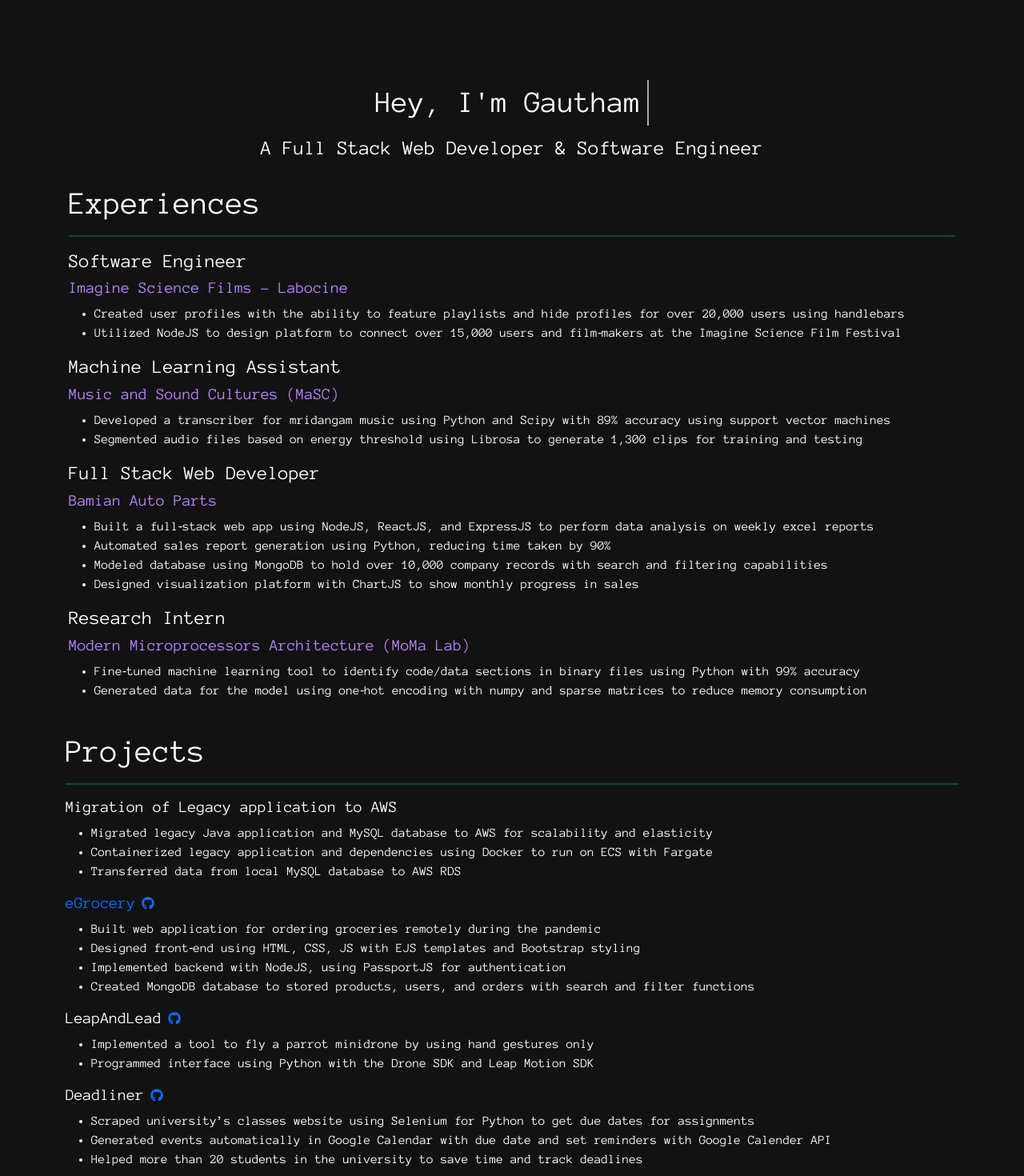
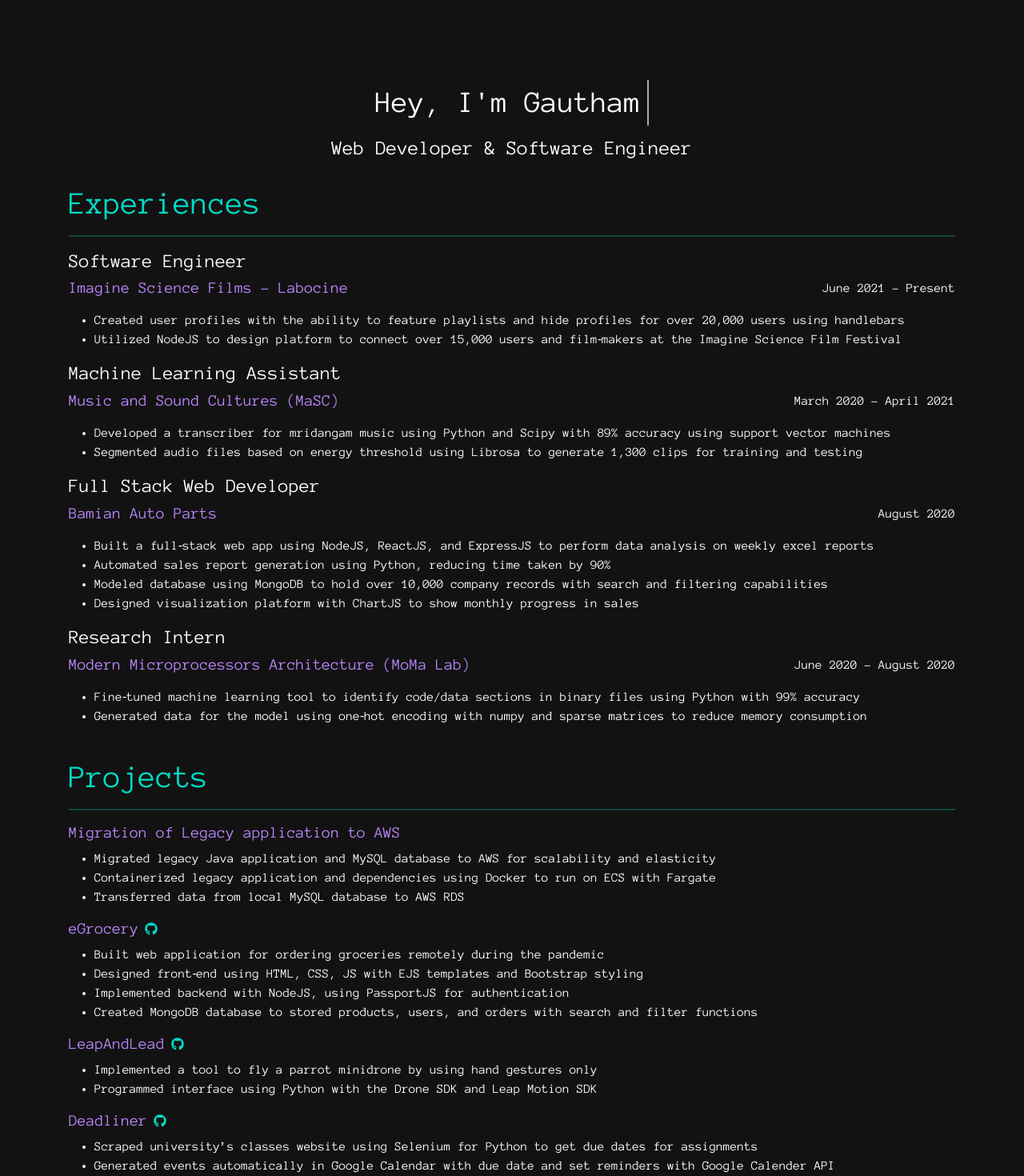
Before and after one commit to gauthamdk/portfolio, a React (Create React App) app: page / in a window 1280 px wide. Shown: the top 1470 px of the page at 80% size. Built offline with nearby package versions, Linux system fonts and the light colour scheme.

Commit message:
feat: colors and dates

```diff
--- a/src/components/Experiences.js
+++ b/src/components/Experiences.js
@@ -8,6 +8,9 @@
     return (
       <Col key={exp.id} xs={12}>
         <h4>{exp.position}</h4>
+
+        <Row>
+          <Col lg={9}>
             <a
               href={exp.link ? exp.link : undefined}
               target="_blank"
@@ -15,6 +18,11 @@
             >
               <h5 className="subtitle">{exp.company}</h5>
             </a>
+          </Col>
+          <Col lg={3}>
+            <p className="text-end">{exp.date}</p>
+          </Col>
+        </Row>
         <ul>
           {exp.achievements.map((a) => (
             <li>{a}</li>
@@ -26,7 +34,7 @@
 
   return (
     <Container className="px-3 pb-4">
-      <h1>Experiences</h1>
+      <h1 className="secondary_color">Experiences</h1>
       <hr size="4" />
       <Row>{experiences}</Row>
     </Container>
--- a/src/components/Intro.js
+++ b/src/components/Intro.js
@@ -6,7 +6,7 @@
     <div className="main-container">
       <div className="typewriter-text">Hey, I'm Gautham</div>
       <div className="intro-summary px-3">
-        A Full Stack Web Developer & Software Engineer
+        Web Developer & Software Engineer
       </div>
     </div>
   );
--- a/src/components/Projects.js
+++ b/src/components/Projects.js
@@ -12,11 +12,11 @@
           target="_blank"
           rel="noreferrer"
         >
-          <h5 className="d-inline-block">{proj.name}</h5>
+          <h5 className="d-inline-block subtitle">{proj.name}</h5>
         </a>
         {proj.github ? (
           <a href={proj.github} className="d-inline-block px-2">
-            <FontAwesomeIcon icon={faGithub} />
+            <FontAwesomeIcon icon={faGithub} className="secondary_color" />
           </a>
         ) : null}
         <ul>
@@ -29,8 +29,8 @@
   });
 
   return (
-    <Container>
-      <h1>Projects</h1>
+    <Container className="px-3 pb-4">
+      <h1 className="secondary_color">Projects</h1>
       <hr size="4" />
       <Row>{projects}</Row>
     </Container>
--- a/src/styles/body.scss
+++ b/src/styles/body.scss
@@ -1,3 +1,9 @@
+.secondary_color {
+  // color: #fcbb86;
+  // color: #018786;
+  color: #03dac5;
+}
+
 .subtitle {
   color: #bb86fc;
 }
```
Lines whose indentation alone changed are shown as unchanged.
